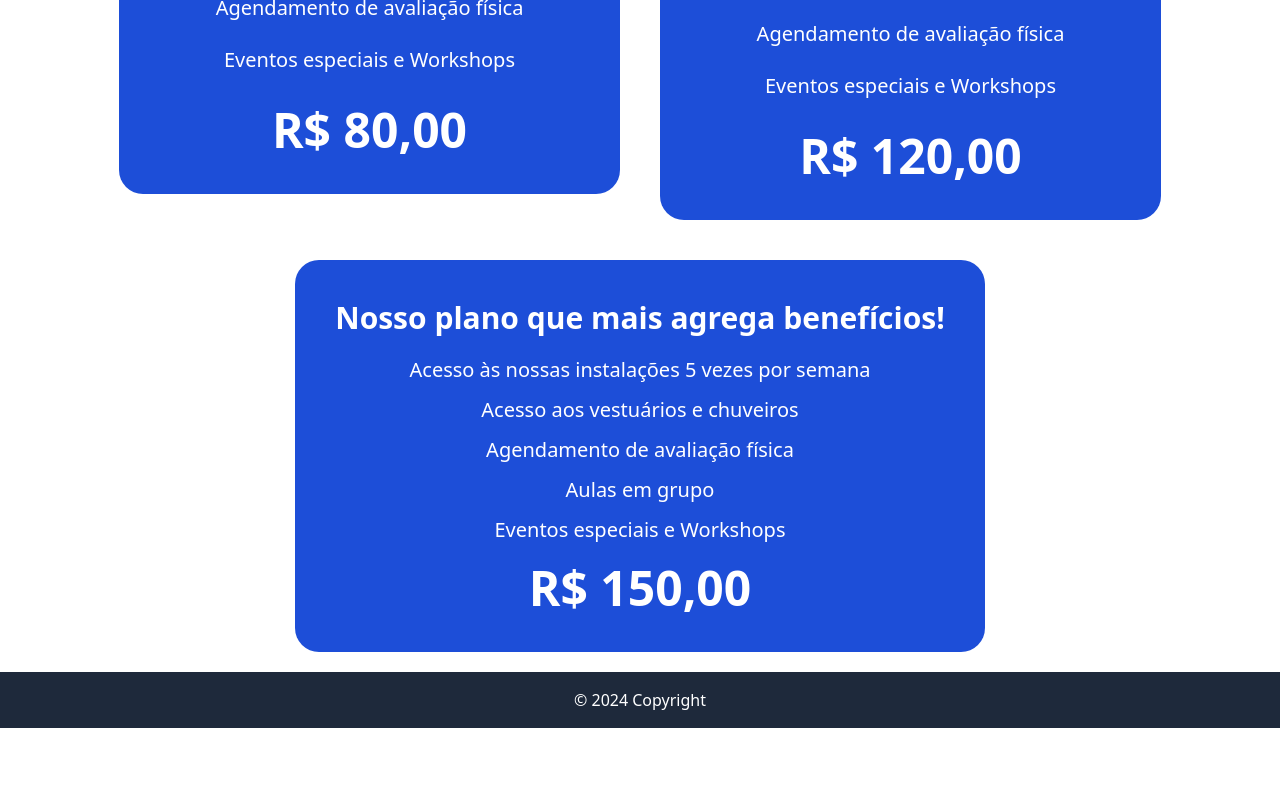
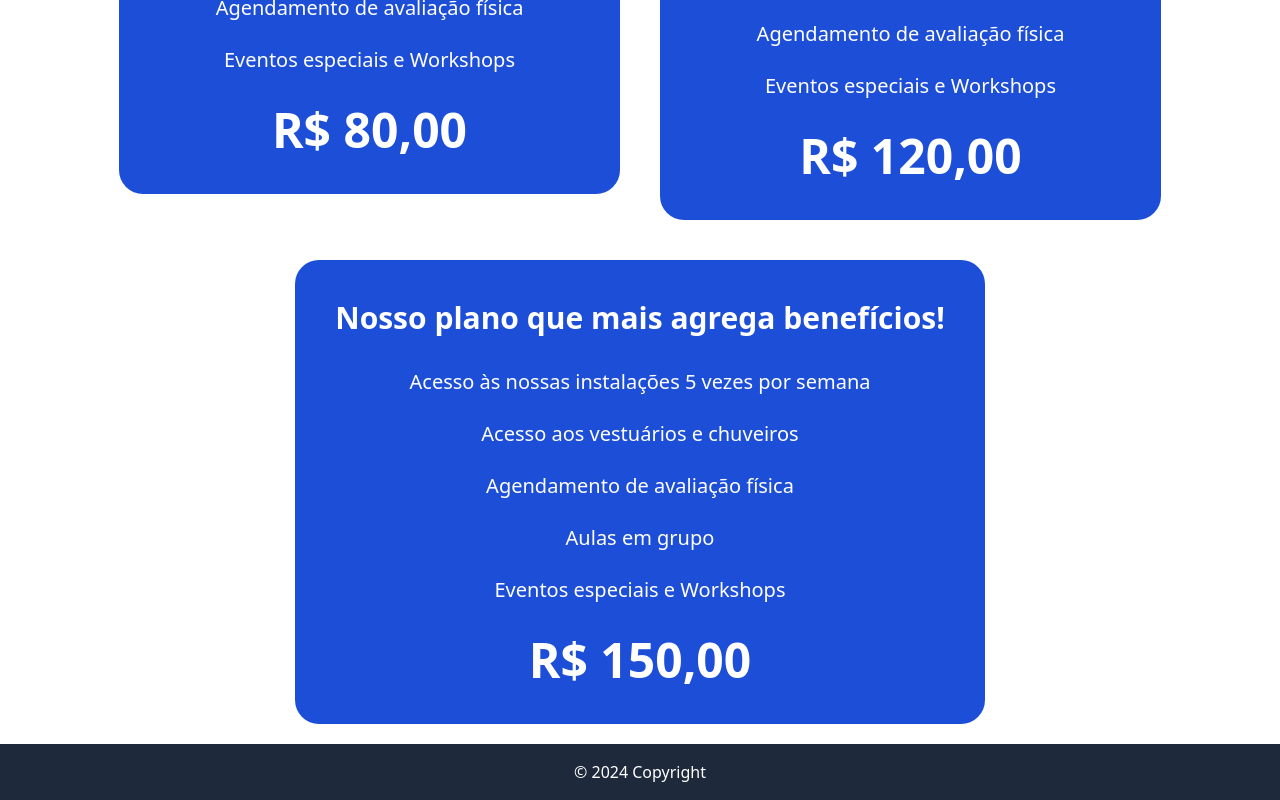
Before and after one commit to gabriel-raamos/academia-esporte-e-acao, a React (Vite) app: page /planos in a window 1280 px wide. Shown: the part 460-1260 px from the top of the page. Before the commit the page ends 1188 px from the top, so only its background shows below. Built offline with nearby package versions, Linux system fonts and the light colour scheme.

Commit message:
added select none to cards and removed the disabled 'enviar' button on the register form

```diff
--- a/src/components/Card1/Card1.jsx
+++ b/src/components/Card1/Card1.jsx
@@ -2,7 +2,7 @@ export default function Card1() {
 
     return (
         <section className="flex justify-center items-center">
-            <div className="bg-blue-700 rounded-3xl p-5 m-5 overflow-hidden text-white text-center flex flex-col justify-between hover:scale-105 transition duration-500" >
+            <div className="bg-blue-700 rounded-3xl p-5 m-5 overflow-hidden text-white text-center flex flex-col select-none justify-between hover:scale-105 transition duration-500" >
                 <h1 className="text-3xl m-5 font-bold" >Nosso plano mais barato!</h1>
 
                 <p className="text-xl my-3" >Acesso às nossas instalações 3 vezes por semana</p>
--- a/src/components/Card2/Card2.jsx
+++ b/src/components/Card2/Card2.jsx
@@ -2,7 +2,7 @@ export default function Card2() {
 
     return (
         <section className="flex justify-center items-center">
-            <div className="bg-blue-700 rounded-3xl p-5 m-5 overflow-hidden text-white text-center flex flex-col justify-between hover:scale-105 transition duration-500" >
+            <div className="bg-blue-700 rounded-3xl p-5 m-5 overflow-hidden text-white text-center flex flex-col select-none justify-between hover:scale-105 transition duration-500" >
                 <h1 className="text-3xl m-5 font-bold" >Nosso plano mais em conta!</h1>
 
                 <p className="text-xl my-3" >Acesso às nossas instalações 5 vezes por semana</p>
--- a/src/components/Card3/Card3.jsx
+++ b/src/components/Card3/Card3.jsx
@@ -1,8 +1,7 @@
 export default function Card3() {
     return (
         <section className="flex justify-center items-center">
-            <div className="bg-blue-700 rounded-3xl p-5 m-5 overflow-hidden text-white text-center flex flex-col justify-between hover:scale-105 transition duration-500" >
-                <div>
+            <div className="bg-blue-700 rounded-3xl p-5 m-5 overflow-hidden text-white text-center flex flex-col justify-between select-none hover:scale-105 transition duration-500" >
                 <h1 className="text-3xl m-5 font-bold" >Nosso plano que mais agrega benefícios!</h1>
 
                 <p className="text-xl my-3" >Acesso às nossas instalações 5 vezes por semana</p>
@@ -17,7 +16,6 @@ export default function Card3() {
 
                 <h3 className="text-5xl m-5 font-bold" >R$ 150,00</h3>
             </div>
-            </div>
         </section>
     )
 }
--- a/src/components/RegisterFormAPI/RegisterFormAPI.jsx
+++ b/src/components/RegisterFormAPI/RegisterFormAPI.jsx
@@ -128,12 +128,12 @@ export default function Form() {
                             Próximo
                         </button>
 
-                        <button
+                        {/* <button
                             disabled
                             className="p-5 px-10 bg-blue-400 m-3 text-white text-xl rounded-xl transition hover:bg-blue-300 hover:-translate-y-3 duration-500"
                         >
                             Enviar
-                        </button>
+                        </button> */}
                     </div>
                 )}
 
--- a/src/pages/Home/Home.jsx
+++ b/src/pages/Home/Home.jsx
@@ -49,7 +49,7 @@ export default function Home() {
             <section className="bg-gym3 bg-cover bg-no-repeat h-90vh items-center flex justify-center static bg-fixed bg-blend-darken bg-black bg-opacity-50 shadow-[0_20px_50px_rgba(8,_112,_184,_0.7)]" >
                 <div className="flex justify-center items-center" >
                     <div className="justify-center items-center flex bg-blue-700 p-3 bg-gradient-to-br from blue-700 text-white rounded-full font-bold hover:shadow-[0px_0px_20px_10px] hover:shadow-[#1d4ed8] transition duration-500" >
-                        <div className="" >
+                        <div className="select-none" >
                             <h1 className="text-xl p-3 md:text-4xl md:p-8" >
                                 Seja bem vindo à academia <br />
                                 <span className="flex justify-center">
```
Lines whose indentation alone changed are shown as unchanged.
